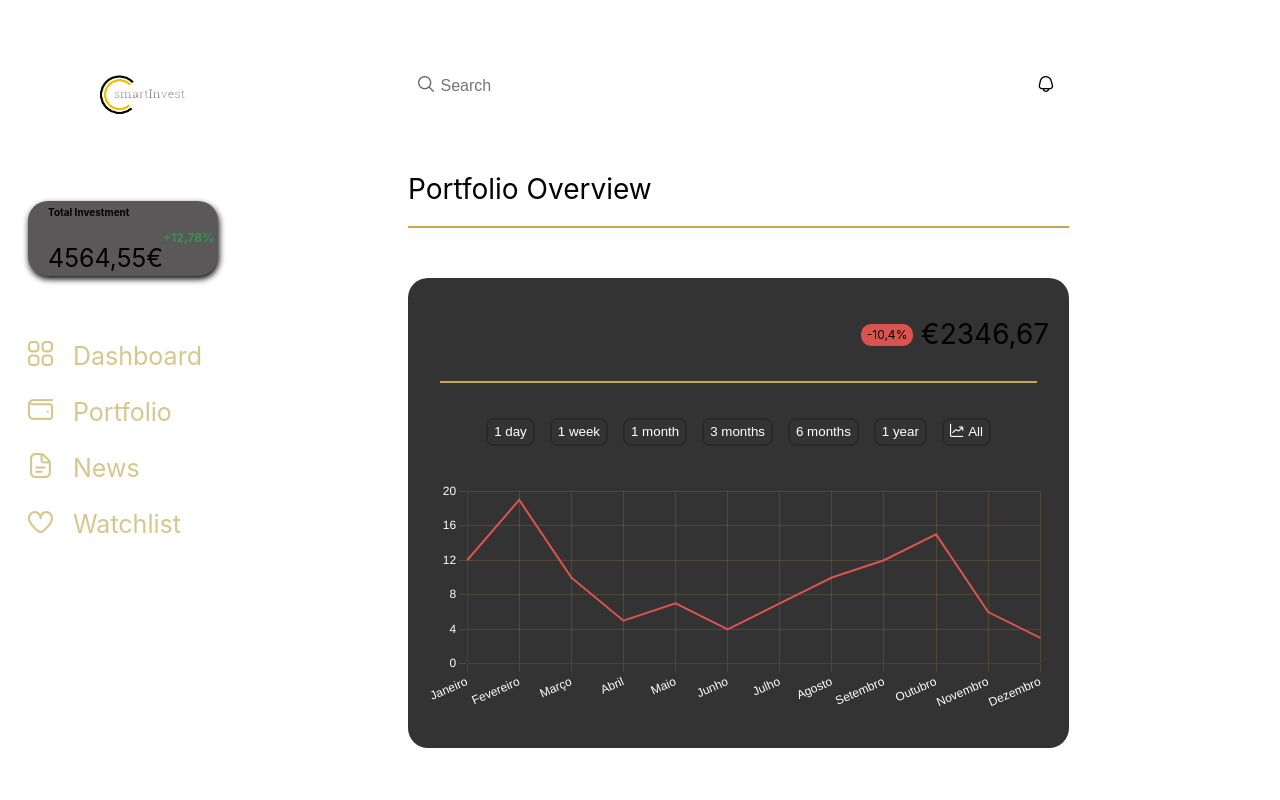
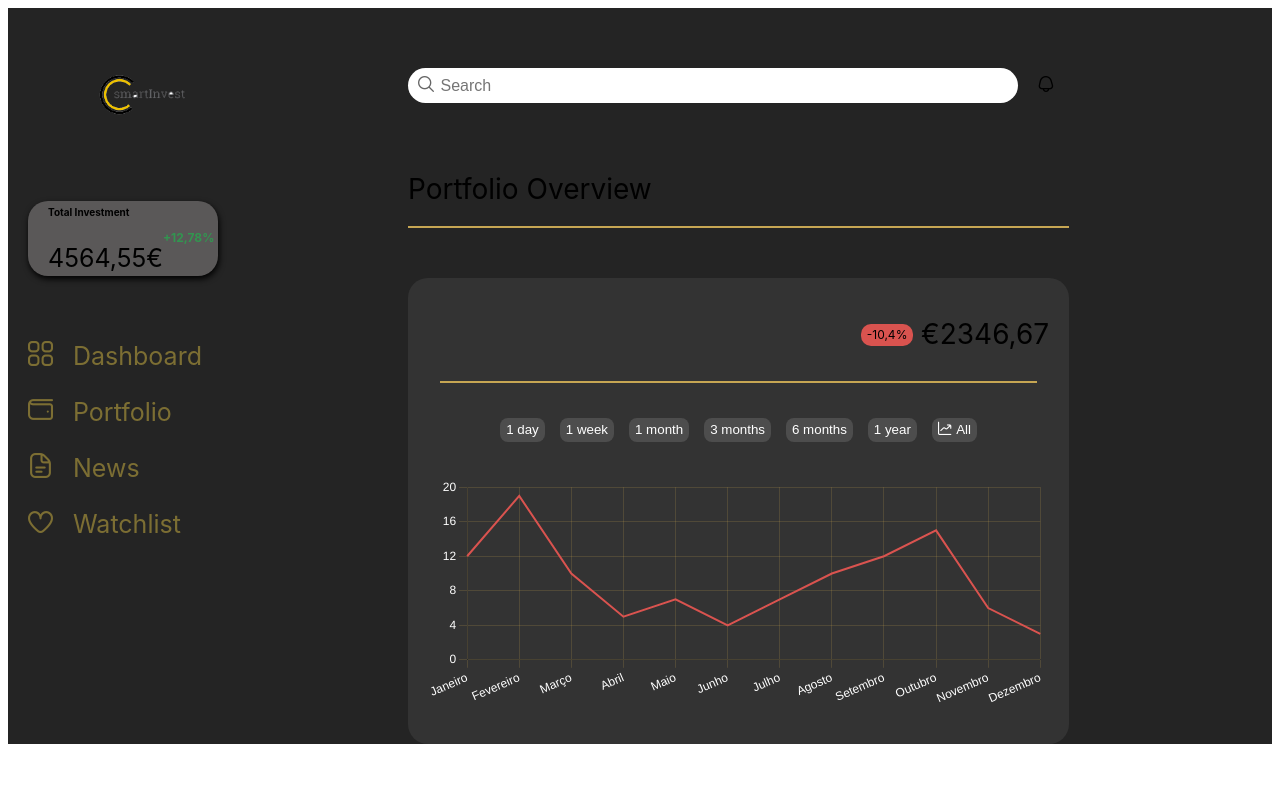
Before and after one commit to smartinvestproj/frontend, a React (Vite) app: page / in a window 1280 px wide. Shown: the top 800 px of the page. Built offline with nearby package versions, Linux system fonts and the light colour scheme.

Commit message:
Css details

```diff
--- a/src/components/Body.jsx
+++ b/src/components/PortfolioPage.jsx
@@ -1,8 +1,8 @@
 import React, { useEffect, useRef, useState } from "react";
-import "../styles/components-styles/body.css";
+import "../styles/components-styles/PortfolioPage.css";
 import Chart from "chart.js/auto";
 
-function Body() {
+function PortfolioPage() {
   const chartRef = useRef(null);
   const [period, setPeriod] = useState("1 day"); // Estado para controlar o período
 
@@ -107,4 +107,4 @@ function Body() {
   );
 }
 
-export default Body;
+export default PortfolioPage;
--- a/src/pages/portfolio.jsx
+++ b/src/pages/portfolio.jsx
@@ -1,7 +1,7 @@
 import React, { useState } from "react";
 import "../styles/portfolio.css";
 import Sidebar from "../components/Sidebar.jsx";
-import Body from "../components/Body";
+import PortfolioPage from "../components/PortfolioPage";
 import Heading from "../components/Heading";
 
 function Portfolio() {
@@ -10,7 +10,7 @@ function Portfolio() {
       <Sidebar />
       <div className="content">
         <Heading />
-        <Body />
+        <PortfolioPage />
       </div>
     </div>
   );
--- a/src/styles/components-styles/body.css
+++ b/src/styles/components-styles/PortfolioPage.css
@@ -52,7 +52,7 @@
 }
 
 .updateButtons button {
-  border: 2px solid rgb(38, 42, 43);
+  border: none;
   border-radius: 8px;
   padding: 4px 9px;
   background-color: #333333;
@@ -60,6 +60,7 @@
   cursor: pointer;
   margin: 5px;
   white-space: nowrap;
+  background-color: #4d4d4d;
 }
 
 
--- a/src/styles/portfolio.css
+++ b/src/styles/portfolio.css
@@ -14,6 +14,7 @@
 }
 
 .container {
+  background-color: var(--background-color);
   display: grid;
   grid-template-columns: 250px 1fr;
   grid-template-rows: auto 1fr;
```
